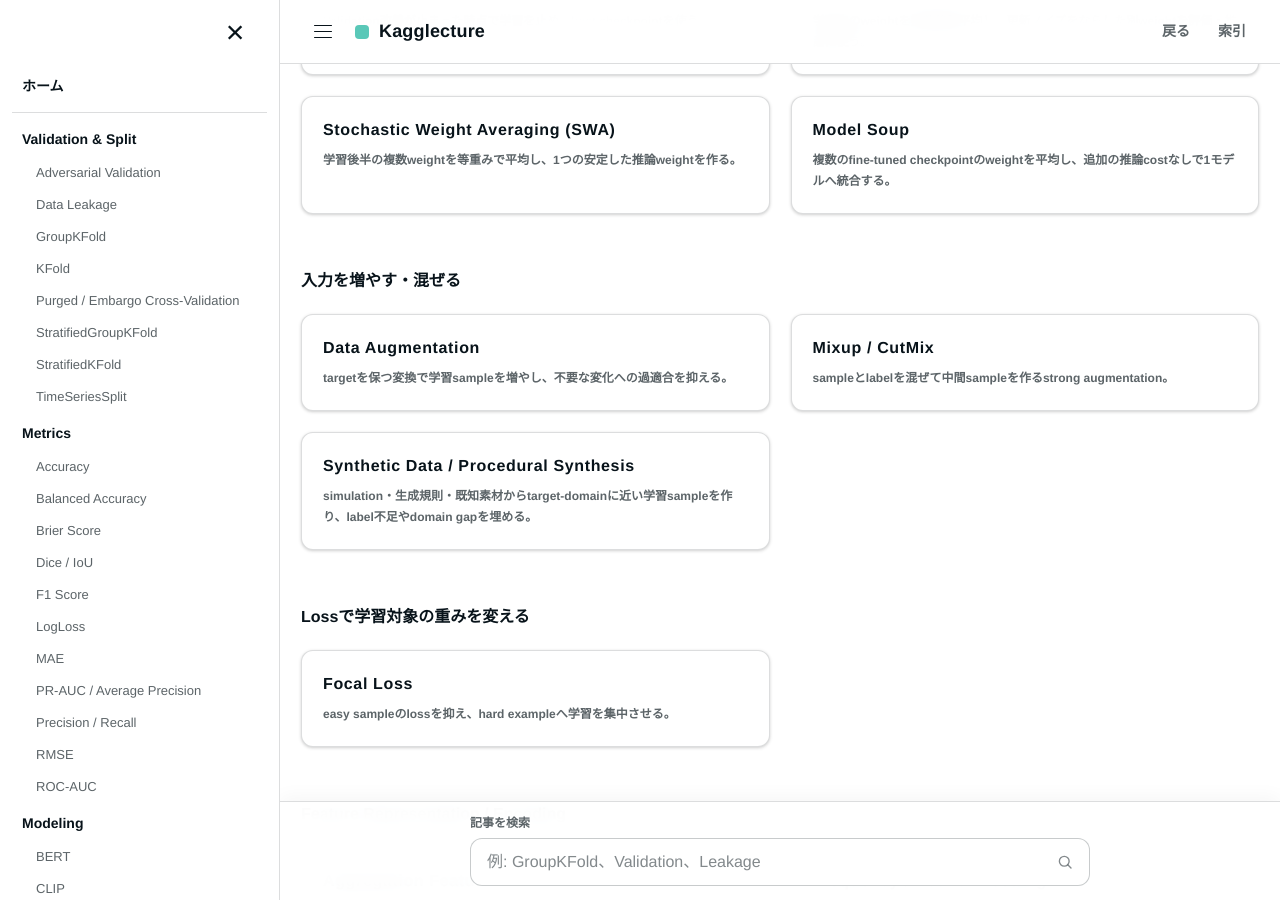
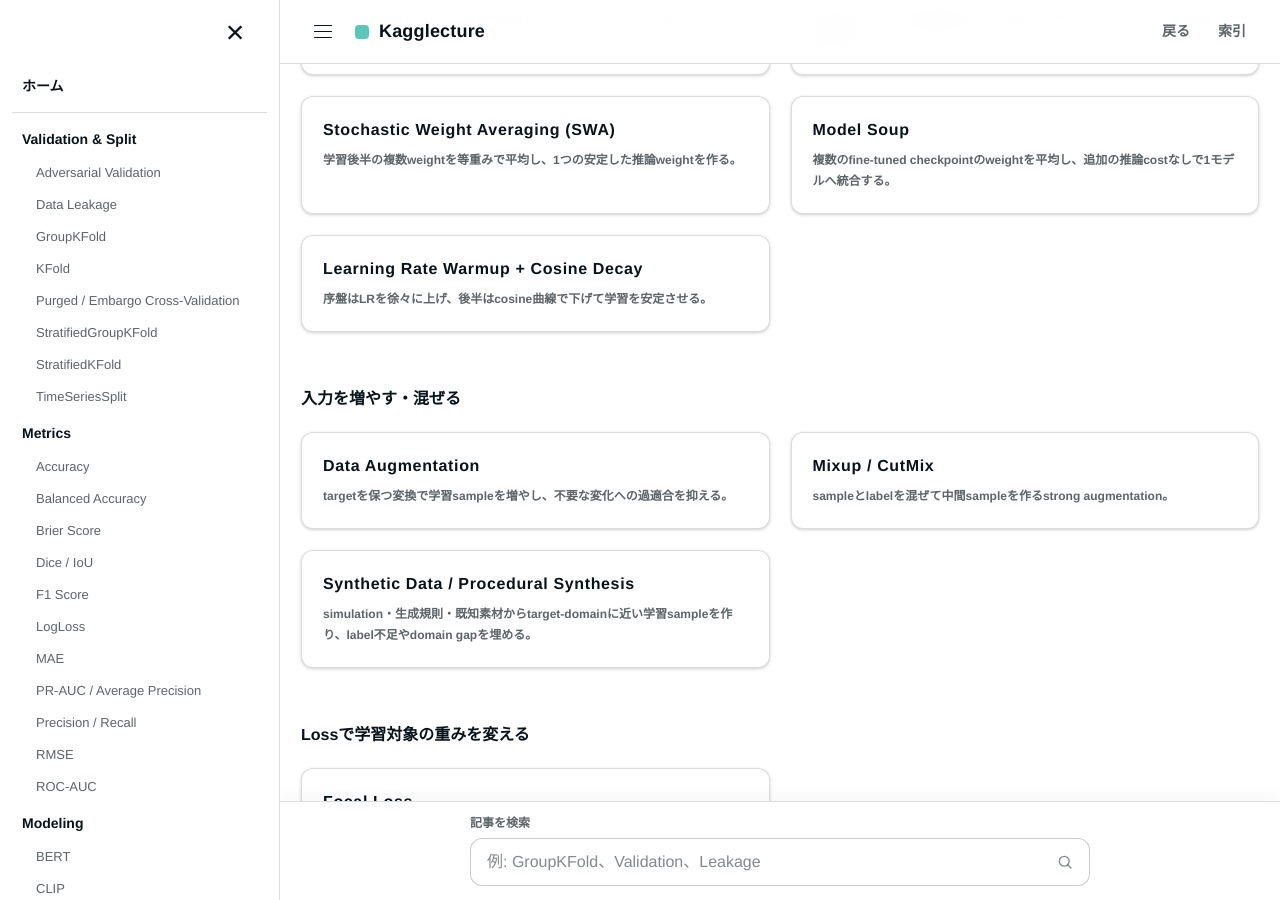
Before and after one commit to morikazu1119/Kagglecture, a Jekyll site: the page built from wiki/training/index.html, in a window 1280 px wide and 900 px high, scrolled down 428 px. Built offline with Jekyll 4.4.1, drawn with Linux system fonts in a browser that asks for light colours.

Commit message:
Link learning rate warmup and cosine decay

```diff
--- a/wiki/training/index.html
+++ b/wiki/training/index.html
@@ -17,6 +17,7 @@ permalink: /wiki/training/
   <a class="dictionary-card dictionary-card-link" href="{{ '/wiki/training/exponential-moving-average.html' | relative_url }}"><h3>Exponential Moving Average (EMA)</h3><p>学習中のweightを指数移動平均し、更新ノイズをならした別weightを評価・推論に使う。</p></a>
   <a class="dictionary-card dictionary-card-link" href="{{ '/wiki/training/stochastic-weight-averaging.html' | relative_url }}"><h3>Stochastic Weight Averaging (SWA)</h3><p>学習後半の複数weightを等重みで平均し、1つの安定した推論weightを作る。</p></a>
   <a class="dictionary-card dictionary-card-link" href="{{ '/wiki/training/model-soup.html' | relative_url }}"><h3>Model Soup</h3><p>複数のfine-tuned checkpointのweightを平均し、追加の推論costなしで1モデルへ統合する。</p></a>
+  <a class="dictionary-card dictionary-card-link" href="{{ '/wiki/training/lr-warmup-cosine.html' | relative_url }}"><h3>Learning Rate Warmup + Cosine Decay</h3><p>序盤はLRを徐々に上げ、後半はcosine曲線で下げて学習を安定させる。</p></a>
 </div>
 
 <h2>入力を増やす・混ぜる</h2>
```
